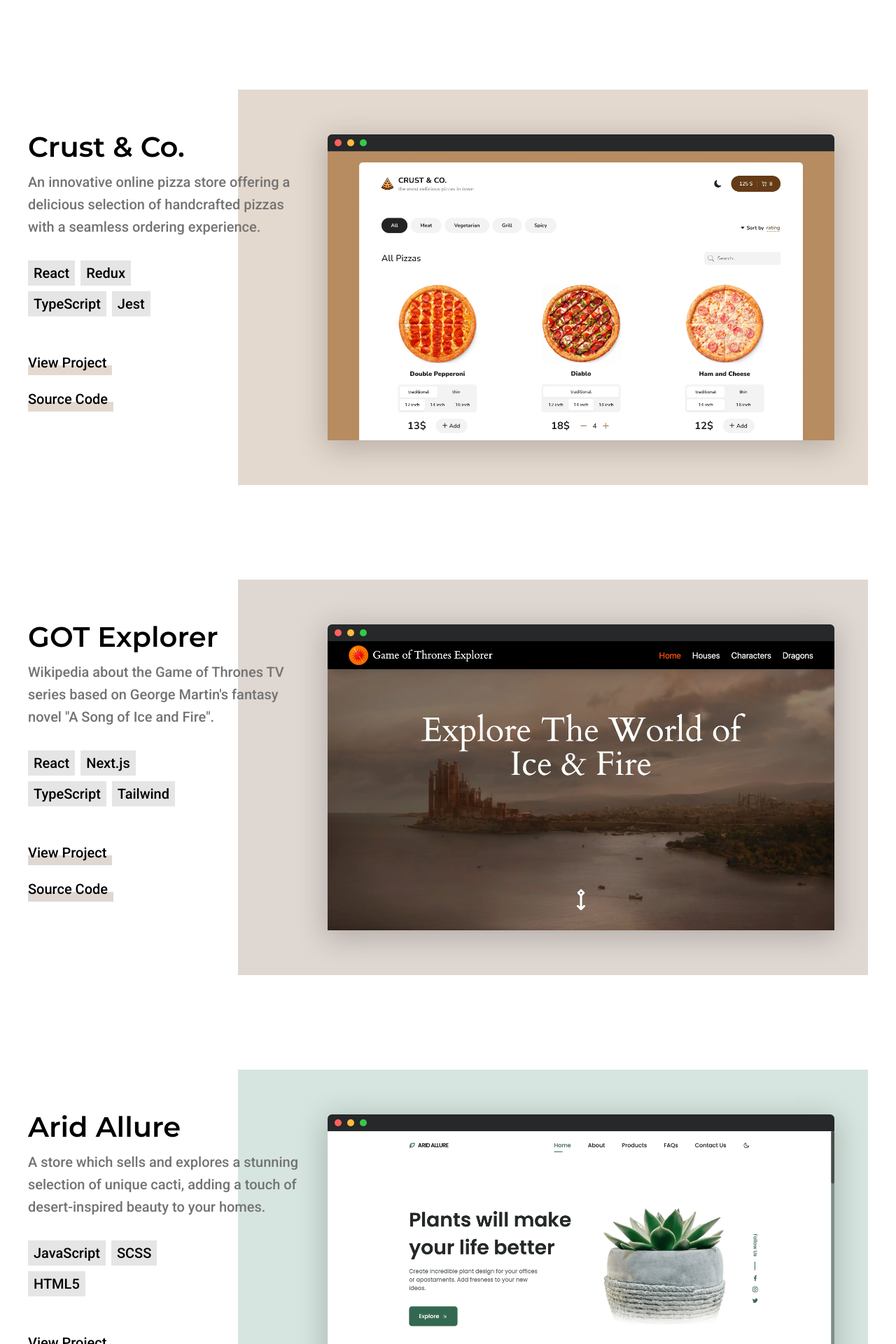
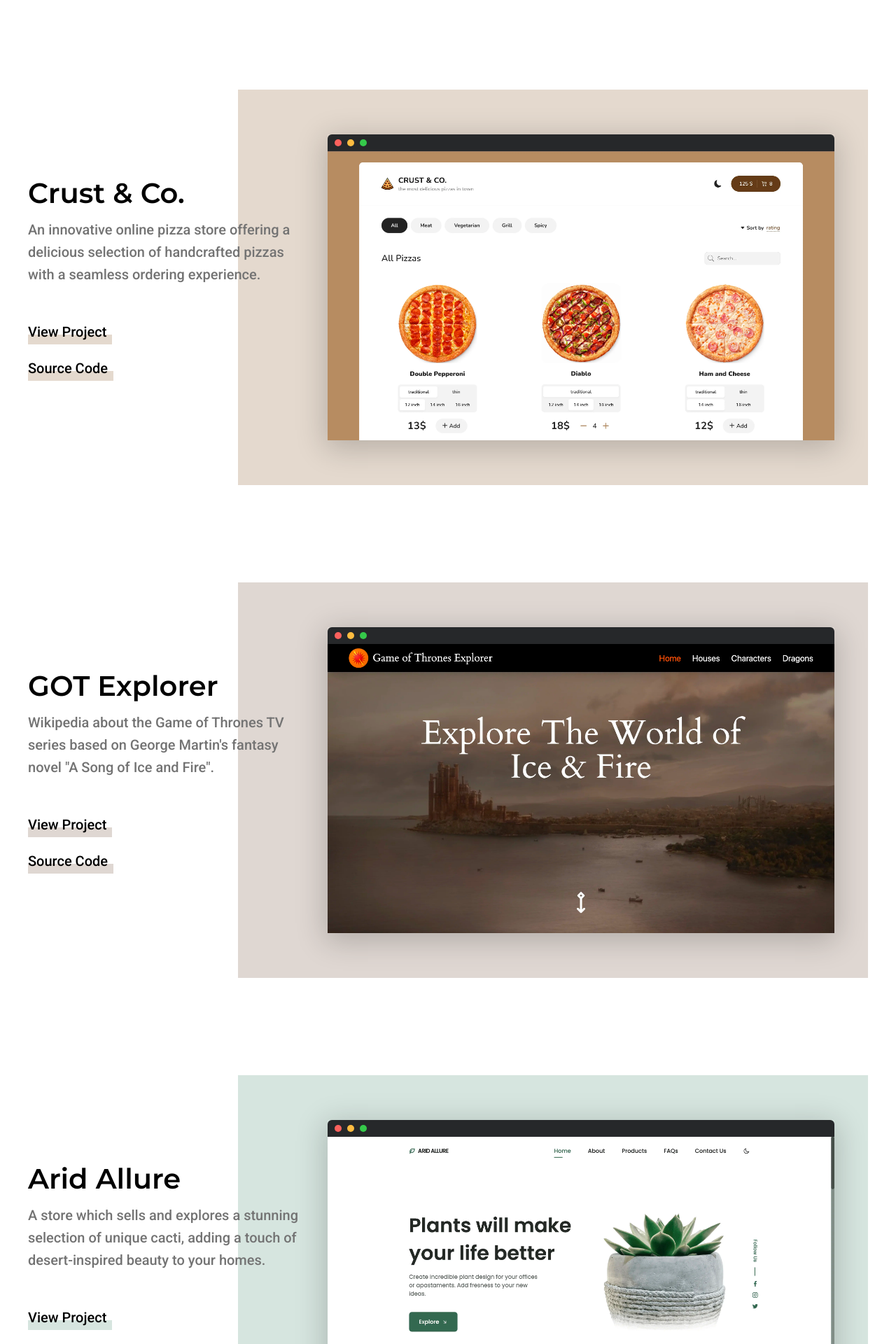
Before and after one commit to AlexandrSpevakov/portfolio-website, a Next.js app: page / in a window 1280 px wide. Shown: the part 480-2400 px from the top of the page at 70% size. Built offline with nearby package versions, Linux system fonts and the light colour scheme.

Commit message:
refactor: change the structure, get rid of tech names

```diff
--- a/app/components/Works.tsx
+++ b/app/components/Works.tsx
@@ -1,6 +1,6 @@
 import Image from 'next/image';
 
-import pizza from '../../public/crust&co-work.webp';
+import crust from '../../public/crust&co-work.webp';
 import got from '../../public/got-work.webp';
 import arid from '../../public/arid-allure.webp';
 // import restaurant from '../../public/restaurant-work.webp';
@@ -8,9 +8,9 @@ import arid from '../../public/arid-allure.webp';
 
 export default function Works() {
   return (
-    <section className="mx-auto max-w-screen-xl overflow-hidden px-4 pt-24 sm:px-6 md:px-10 xl:text-xl">
-      <article className="relative pb-32 md:pb-44 lg:pb-60">
-        <section className="bg-pizza before:absolute before:left-[-30px] before:top-[-40px] before:z-[-1] before:h-1/4 before:w-[800px] before:bg-pizza md:py-10 md:px-16 md:before:hidden lg:absolute lg:right-0 lg:top-0 lg:w-9/12 lg:py-16 lg:pr-12 lg:pl-32">
+    <section className="mx-auto max-w-screen-xl overflow-hidden px-4 pt-24 sm:px-6 sm:text-lg md:px-10 xl:text-xl">
+      <article className="relative pb-32 md:pb-44 lg:pb-72">
+        <section className="bg-crust before:absolute before:left-[-30px] before:top-[-40px] before:z-[-1] before:h-1/4 before:w-[800px] before:bg-crust md:py-10 md:px-16 md:before:hidden lg:absolute lg:right-0 lg:top-0 lg:w-9/12 lg:py-16 lg:pr-12 lg:pl-32">
           <section className="shadow-3xl">
             <section className="flex h-6 rounded-t-md bg-tab py-2.75 px-2.5">
               <span className="mr-2 block h-2.5 w-2.5 rounded-[50%] bg-red-25" />
@@ -19,7 +19,7 @@ export default function Works() {
             </section>
 
             <Image
-              src={pizza}
+              src={crust}
               alt="Crust & Co. - Pizza Work"
               className="saturate-120"
             />
@@ -27,7 +27,7 @@ export default function Works() {
         </section>
 
         <section className="relative z-10">
-          <h3 className="pt-12 font-montserrat text-3xl font-semibold lg:pt-16 xl:text-4.5xl">
+          <h3 className="pt-12 font-montserrat text-3xl font-semibold sm:text-4xl lg:pt-28 xl:pt-32 xl:text-4.5xl">
             Crust & Co.
           </h3>
 
@@ -36,18 +36,11 @@ export default function Works() {
             handcrafted pizzas with a seamless ordering experience.
           </p>
 
-          <div className="mt-8 flex w-48 flex-wrap gap-2 font-medium xl:w-60">
-            <span className="bg-neutral-200 py-1 px-2">React</span>
-            <span className="bg-neutral-200 py-1 px-2">Redux</span>
-            <span className="bg-neutral-200 py-1 px-2">TypeScript</span>
-            <span className="bg-neutral-200 py-1 px-2">Jest</span>
-          </div>
-
           <a
             href="https://crustco.netlify.app/"
             target="_blank"
             rel="noreferrer"
-            className="relative mt-12 block w-fit py-1 pr-2 align-bottom font-medium before:absolute before:bottom-0 before:left-0 before:z-[-1] before:h-2/5 before:w-full before:bg-pizza before:px-4 before:duration-500 hover:before:h-5/6"
+            className="relative mt-8 block w-fit py-1 pr-2 align-bottom font-medium before:absolute before:bottom-0 before:left-0 before:z-[-1] before:h-2/5 before:w-full before:bg-crust before:px-4 before:duration-500 hover:before:h-5/6 xl:mt-12"
           >
             View Project
           </a>
@@ -56,14 +49,14 @@ export default function Works() {
             href="https://github.com/SashaSpievakov/crust-co"
             target="_blank"
             rel="noreferrer"
-            className="relative mt-4 block w-fit py-1 pr-2 align-bottom font-medium before:absolute before:bottom-0 before:left-0 before:z-[-1] before:h-2/5 before:w-full before:bg-pizza before:px-4 before:duration-500 hover:before:h-5/6"
+            className="relative mt-3 block w-fit py-1 pr-2 align-bottom font-medium before:absolute before:bottom-0 before:left-0 before:z-[-1] before:h-2/5 before:w-full before:bg-crust before:px-4 before:duration-500 hover:before:h-5/6 xl:mt-4"
           >
             Source Code
           </a>
         </section>
       </article>
 
-      <article className="relative pb-32 md:pb-44 lg:pb-60">
+      <article className="relative pb-32 md:pb-44 lg:pb-72">
         <section className="bg-got before:absolute before:left-[-30px] before:top-[-40px] before:z-[-1] before:h-1/4 before:w-[800px] before:bg-got md:py-10 md:px-16 md:before:hidden lg:absolute lg:right-0 lg:top-0 lg:w-9/12 lg:py-16 lg:pr-12 lg:pl-32">
           <section className="shadow-3xl">
             <section className="flex h-6 rounded-t-md bg-tab py-2.75 px-2.5">
@@ -81,7 +74,7 @@ export default function Works() {
         </section>
 
         <section className="relative z-10">
-          <h3 className="pt-12 font-montserrat text-3xl font-semibold lg:pt-16 xl:text-4.5xl">
+          <h3 className="pt-12 font-montserrat text-3xl font-semibold sm:text-4xl lg:pt-28 xl:pt-32 xl:text-4.5xl">
             GOT Explorer
           </h3>
 
@@ -90,18 +83,11 @@ export default function Works() {
             Martin&apos;s fantasy novel &quot;A Song of Ice and Fire&quot;.
           </p>
 
-          <div className="mt-8 flex w-48 flex-wrap gap-2 font-medium xl:w-60">
-            <span className="bg-neutral-200 py-1 px-2">React</span>
-            <span className="bg-neutral-200 py-1 px-2">Next.js</span>
-            <span className="bg-neutral-200 py-1 px-2">TypeScript</span>
-            <span className="bg-neutral-200 py-1 px-2">Tailwind</span>
-          </div>
-
           <a
             href="https://got-explorer.vercel.app/"
             target="_blank"
             rel="noreferrer"
-            className="relative mt-12 block w-fit py-1 pr-2 align-bottom font-medium before:absolute before:bottom-0 before:left-0 before:z-[-1] before:h-2/5 before:w-full before:bg-got before:px-4 before:duration-500 hover:before:h-5/6"
+            className="relative mt-8 block w-fit py-1 pr-2 align-bottom font-medium before:absolute before:bottom-0 before:left-0 before:z-[-1] before:h-2/5 before:w-full before:bg-got before:px-4 before:duration-500 hover:before:h-5/6 xl:mt-12"
           >
             View Project
           </a>
@@ -110,14 +96,14 @@ export default function Works() {
             href="https://github.com/AlexandrSpevakov/got-explorer"
             target="_blank"
             rel="noreferrer"
-            className="relative mt-4 block w-fit py-1 pr-2 align-bottom font-medium before:absolute before:bottom-0 before:left-0 before:z-[-1] before:h-2/5 before:w-full before:bg-got before:px-4 before:duration-500 hover:before:h-5/6"
+            className="relative mt-3 block w-fit py-1 pr-2 align-bottom font-medium before:absolute before:bottom-0 before:left-0 before:z-[-1] before:h-2/5 before:w-full before:bg-got before:px-4 before:duration-500 hover:before:h-5/6 xl:mt-4"
           >
             Source Code
           </a>
         </section>
       </article>
 
-      <article className="relative pb-32 md:pb-44 lg:pb-60">
+      <article className="relative pb-32 md:pb-44 lg:pb-72">
         <section className="bg-arid before:absolute before:left-[-30px] before:top-[-40px] before:z-[-1] before:h-1/4 before:w-[800px] before:bg-arid md:py-10 md:px-16 md:before:hidden lg:absolute lg:right-0 lg:top-0 lg:w-9/12 lg:py-16 lg:pr-12 lg:pl-32">
           <section className="shadow-3xl">
             <section className="flex h-6 rounded-t-md bg-tab py-2.75 px-2.5">
@@ -135,7 +121,7 @@ export default function Works() {
         </section>
 
         <section className="relative z-10">
-          <h3 className="pt-12 font-montserrat text-3xl font-semibold lg:pt-16 xl:text-4.5xl">
+          <h3 className="pt-12 font-montserrat text-3xl font-semibold sm:text-4xl lg:pt-28 xl:pt-32 xl:text-4.5xl">
             Arid Allure
           </h3>
 
@@ -144,17 +130,11 @@ export default function Works() {
             cacti, adding a touch of desert-inspired beauty to your homes.
           </p>
 
-          <div className="mt-8 flex w-48 flex-wrap gap-2 font-medium xl:w-60">
-            <span className="bg-neutral-200 py-1 px-2">JavaScript</span>
-            <span className="bg-neutral-200 py-1 px-2">SCSS</span>
-            <span className="bg-neutral-200 py-1 px-2">HTML5</span>
-          </div>
-
           <a
             href="https://sashaspievakov.github.io/arid-allure/"
             target="_blank"
             rel="noreferrer"
-            className="relative mt-12 block w-fit py-1 pr-2 align-bottom font-medium before:absolute before:bottom-0 before:left-0 before:z-[-1] before:h-2/5 before:w-full before:bg-arid before:px-4 before:duration-500 hover:before:h-5/6"
+            className="relative mt-8 block w-fit py-1 pr-2 align-bottom font-medium before:absolute before:bottom-0 before:left-0 before:z-[-1] before:h-2/5 before:w-full before:bg-arid before:px-4 before:duration-500 hover:before:h-5/6 xl:mt-12"
           >
             View Project
           </a>
@@ -163,7 +143,7 @@ export default function Works() {
             href="https://github.com/SashaSpievakov/arid-allure"
             target="_blank"
             rel="noreferrer"
-            className="relative mt-4 block w-fit py-1 pr-2 align-bottom font-medium before:absolute before:bottom-0 before:left-0 before:z-[-1] before:h-2/5 before:w-full before:bg-arid before:px-4 before:duration-500 hover:before:h-5/6"
+            className="relative mt-3 block w-fit py-1 pr-2 align-bottom font-medium before:absolute before:bottom-0 before:left-0 before:z-[-1] before:h-2/5 before:w-full before:bg-arid before:px-4 before:duration-500 hover:before:h-5/6 xl:mt-4"
           >
             Source Code
           </a>
--- a/tailwind.config.js
+++ b/tailwind.config.js
@@ -37,7 +37,7 @@ module.exports = {
         sm: '425px',
       },
       colors: {
-        pizza: '#e4d9ce',
+        crust: '#e4d9ce',
         got: '#dfd7d2',
         arid: '#d6e5df',
         tab: '#26282a',
```
